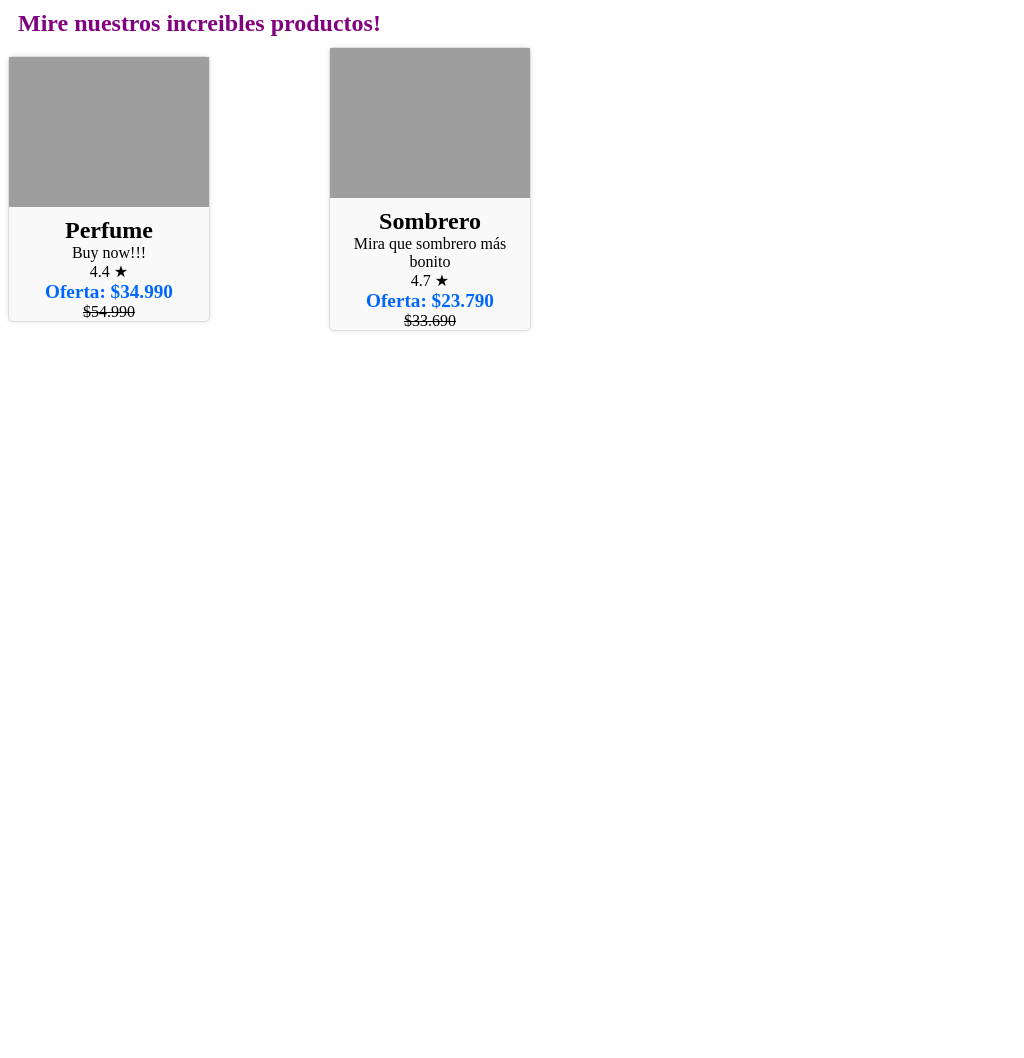
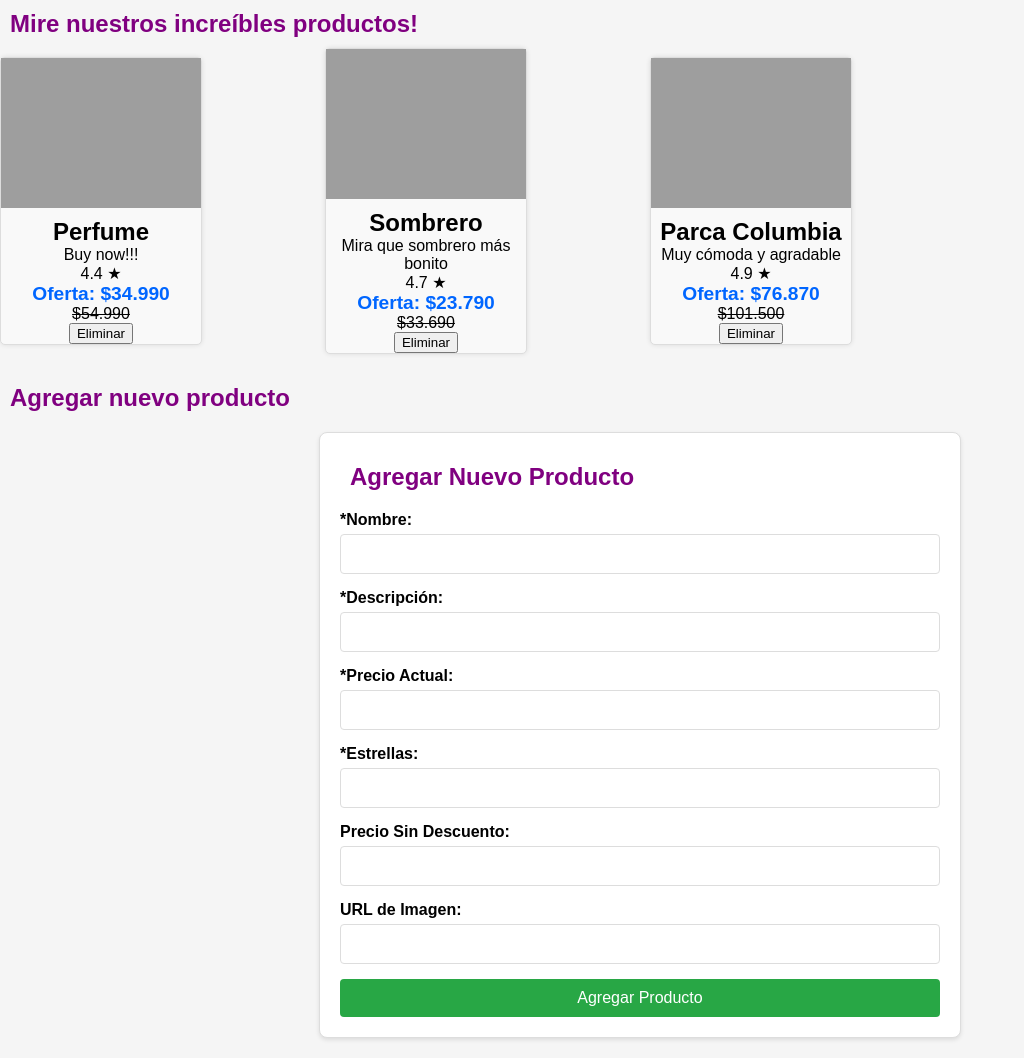
Before and after one commit to IIC3585-2024/web-components-group-03, a plain HTML site: page standar-web-components/SellItem/index.html in a window 1280 px wide. Shown: the whole page, without its empty margins (0-1024 px from the left). Before the commit the page ends 800 px from the top, so only its background shows below. Drawn offline with Linux system fonts and the light colour scheme.

Commit message:
add total styles

```diff
--- /dev/null
+++ b/standar-web-components/SellItem/Form.js
@@ -0,0 +1,24 @@
+document.getElementById('add-product-form').addEventListener('submit', function(event) {
+    event.preventDefault();
+
+    const name = document.getElementById('product-name').value;
+    const description = document.getElementById('product-description').value;
+    const price = document.getElementById('product-price').value;
+    const originalPrice = document.getElementById('product-original-price').value;
+    const stars = document.getElementById('product-stars').value;
+    const image = document.getElementById('product-image').value;
+
+    const newProduct = document.createElement('sell-item');
+    newProduct.setAttribute('name', name);
+    newProduct.setAttribute('description', description);
+    newProduct.setAttribute('price', price);
+    newProduct.setAttribute('original-price', originalPrice);
+    newProduct.setAttribute('stars', stars);
+    if (image) {
+        newProduct.setAttribute('image', image);
+    }
+
+    document.querySelector('.items').appendChild(newProduct);
+
+    document.getElementById('add-product-form').reset();
+});
--- a/standar-web-components/SellItem/SellItem.js
+++ b/standar-web-components/SellItem/SellItem.js
@@ -4,6 +4,9 @@ class SellItem extends HTMLElement {
         const shadowRoot = this.attachShadow({ mode: 'open' });
         const templateContent = document.getElementById('sell-item-template').content.cloneNode(true);
         shadowRoot.appendChild(templateContent);
+        shadowRoot.querySelector('.delete-button').addEventListener('click', () => {
+            this.remove();
+        });
     }
 
     static get observedAttributes() {
--- a/standar-web-components/SellItem/index.html
+++ b/standar-web-components/SellItem/index.html
@@ -3,30 +3,63 @@
 <head>
     <meta charset="UTF-8">
     <meta name="viewport" content="width=device-width, initial-scale=1.0">
-    <link rel="stylesheet" href="./styles/page-styles.css">
+    <link rel="stylesheet" href="../../styles/SellItem/page-styles.css">
     <title>Web Components</title>
 </head>
 <body>
     <template id="sell-item-template">
         <div class="item">
-                <link rel="stylesheet" href="./styles/sell-item-styles.css">
-                <img />
+            <link rel="stylesheet" href="../../styles/SellItem/sell-item-styles.css">
+            <img src="../../imgs/No-Image-Placeholder.svg.png"/>
             <h2></h2>
             <p id="description"></p>
             <p id="stars"></p>
             <p id="price"></p>
             <s></s>
+            <button class="delete-button">Eliminar</button>
         </div>
     </template>
-    <h2>Mire nuestros increibles productos!</h2>
+
+    <h2>Mire nuestros increíbles productos!</h2>
     <div class="items">
         <sell-item name="Perfume" description="Buy now!!!" price="34.990" original-price="54.990" stars="4.4" image="https://encrypted-tbn0.gstatic.com/shopping?q=tbn:ANd9GcSsp4X9qfz006BHlUfzTB1kxhExakLPKweDfS2dGfZ3vzpux2e3v2hqs6-qLIDTA74udPPuHUJ9Br6SjAYY3cu5ocGEL8Tc0A3s9KlN5e0ai2JC4JB9O5kGKinOQ1x8ZMxqXOq6xQ&usqp=CAc">
         </sell-item>
 
         <sell-item name="Sombrero" description="Mira que sombrero más bonito" price="23.790" original-price="33.690" stars="4.7" image="https://sombrerosdelpiano.cl/wp-content/uploads/2022/02/SHFL-46.jpg">
         </sell-item>
+
+        <sell-item name="Parca Columbia" description="Muy cómoda y agradable" price="76.870" original-price="101.500" stars="4.9" image="https://columbiacl.vtexassets.com/arquivos/ids/361582/1698001_UWP_1.jpg?v=638479251927170000">
+        </sell-item>
+    </div>
+
+    <!-- Formulario para agregar nuevos productos -->
+    <h2>Agregar nuevo producto</h2>
+    <div class="form-container">
+        <h2>Agregar Nuevo Producto</h2>
+        <form id="add-product-form">
+            <label for="product-name">*Nombre:</label>
+            <input type="text" id="product-name" name="product-name" required>
+
+            <label for="product-description">*Descripción:</label>
+            <input type="text" id="product-description" name="product-description" required>
+
+            <label for="product-price">*Precio Actual:</label>
+            <input type="number" id="product-price" name="product-price" required>
+
+            <label for="product-stars">*Estrellas:</label>
+            <input type="number" step="0.1" id="product-stars" name="product-stars" required>
+
+            <label for="product-original-price">Precio Sin Descuento:</label>
+            <input type="number" id="product-original-price" name="product-original-price">
+
+            <label for="product-image">URL de Imagen:</label>
+            <input type="url" id="product-image" name="product-image">
+
+            <button type="submit">Agregar Producto</button>
+        </form>
     </div>
 
     <script src="./SellItem.js"></script>
+    <script src="./Form.js"></script>
 </body>
 </html>
--- a/standar-web-components/SellItem/styles/page-styles.css
+++ /dev/null
@@ -1,17 +0,0 @@
-.items {
-    display: grid;
-    grid-template-columns: repeat(auto-fill, minmax(300px, 1fr));
-    grid-gap: 20px;
-    justify-content: center;
-    align-items: center;
-    margin: 0;
-    padding: 0;
-}
-
-h2 {
-    font-size: 1.5em;
-    font-weight: bold;
-    margin: 0;
-    color: purple;
-    margin: 10px;
-}
--- /dev/null
+++ b/styles/SellItem/page-styles.css
@@ -0,0 +1,71 @@
+body {
+    font-family: Arial, sans-serif;
+    margin: 0;
+    padding: 0;
+    background-color: #f5f5f5;
+}
+
+.items {
+    display: grid;
+    grid-template-columns: repeat(auto-fill, minmax(300px, 1fr));
+    grid-gap: 20px;
+    justify-content: center;
+    align-items: center;
+    margin: 0;
+    padding: 0;
+}
+
+h2 {
+    font-size: 1.5em;
+    font-weight: bold;
+    margin: 0;
+    color: purple;
+    margin: 10px;
+}
+
+.form-container {
+    background-color: #fff;
+    border: 1px solid #ddd;
+    border-radius: 8px;
+    padding: 20px;
+    max-width: 600px;
+    margin: 20px auto;
+    box-shadow: 0 2px 4px rgba(0, 0, 0, 0.1);
+}
+
+.form-container h2 {
+    margin-bottom: 20px;
+}
+
+/* Estilos para los campos del formulario */
+form {
+    display: flex;
+    flex-direction: column;
+}
+
+label {
+    margin-bottom: 5px;
+    font-weight: bold;
+}
+
+input {
+    margin-bottom: 15px;
+    padding: 10px;
+    border: 1px solid #ddd;
+    border-radius: 4px;
+    font-size: 16px;
+}
+
+button {
+    padding: 10px 20px;
+    border: none;
+    border-radius: 4px;
+    background-color: #28a745;
+    color: #fff;
+    font-size: 16px;
+    cursor: pointer;
+}
+
+button:hover {
+    background-color: #218838;
+}
```
Also changed, not shown: index.html (added, +22 -0 lines), imgs/No-Image-Placeholder.svg.png (added), styles/SellItem/sell-item-styles.css (renamed from standar-web-components/SellItem/styles/sell-item-styles.css). Lines whose indentation alone changed are shown as unchanged.
